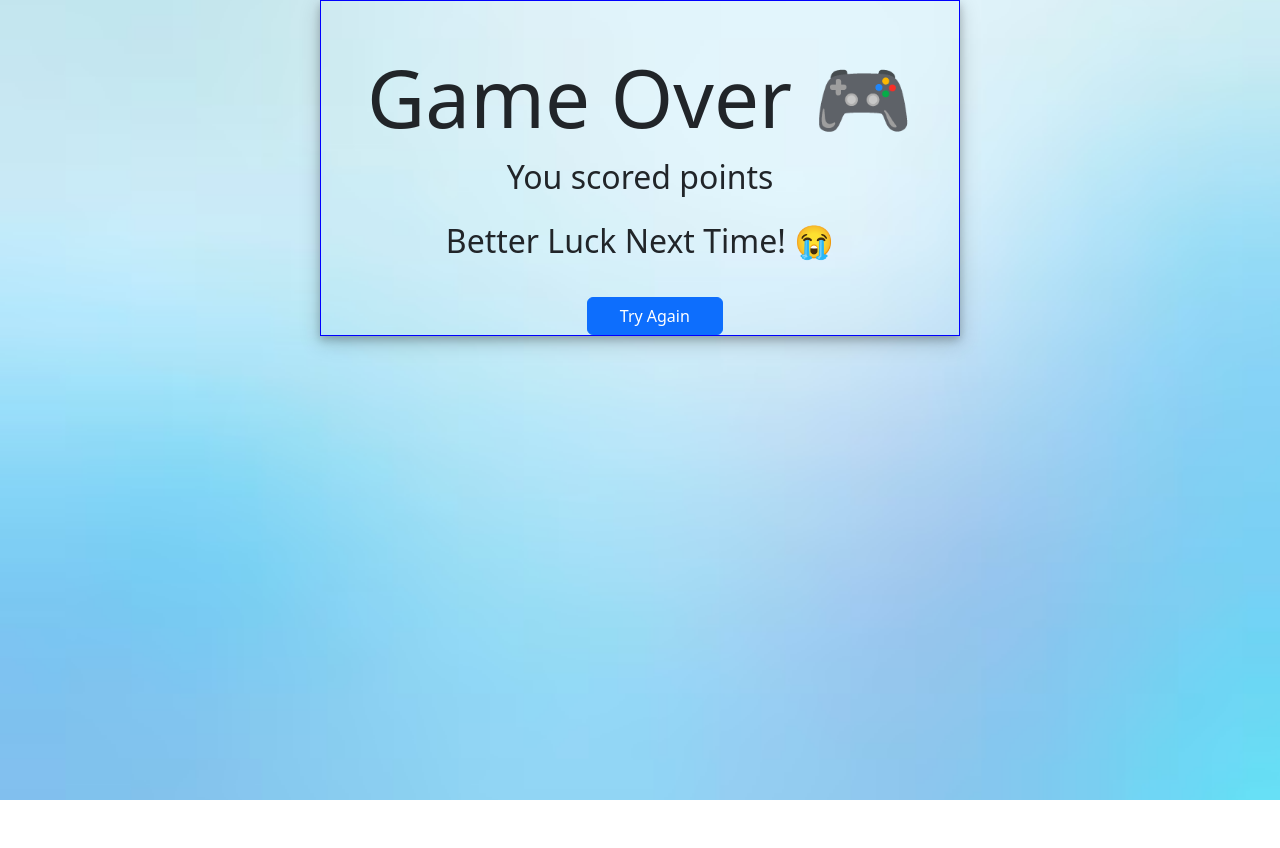
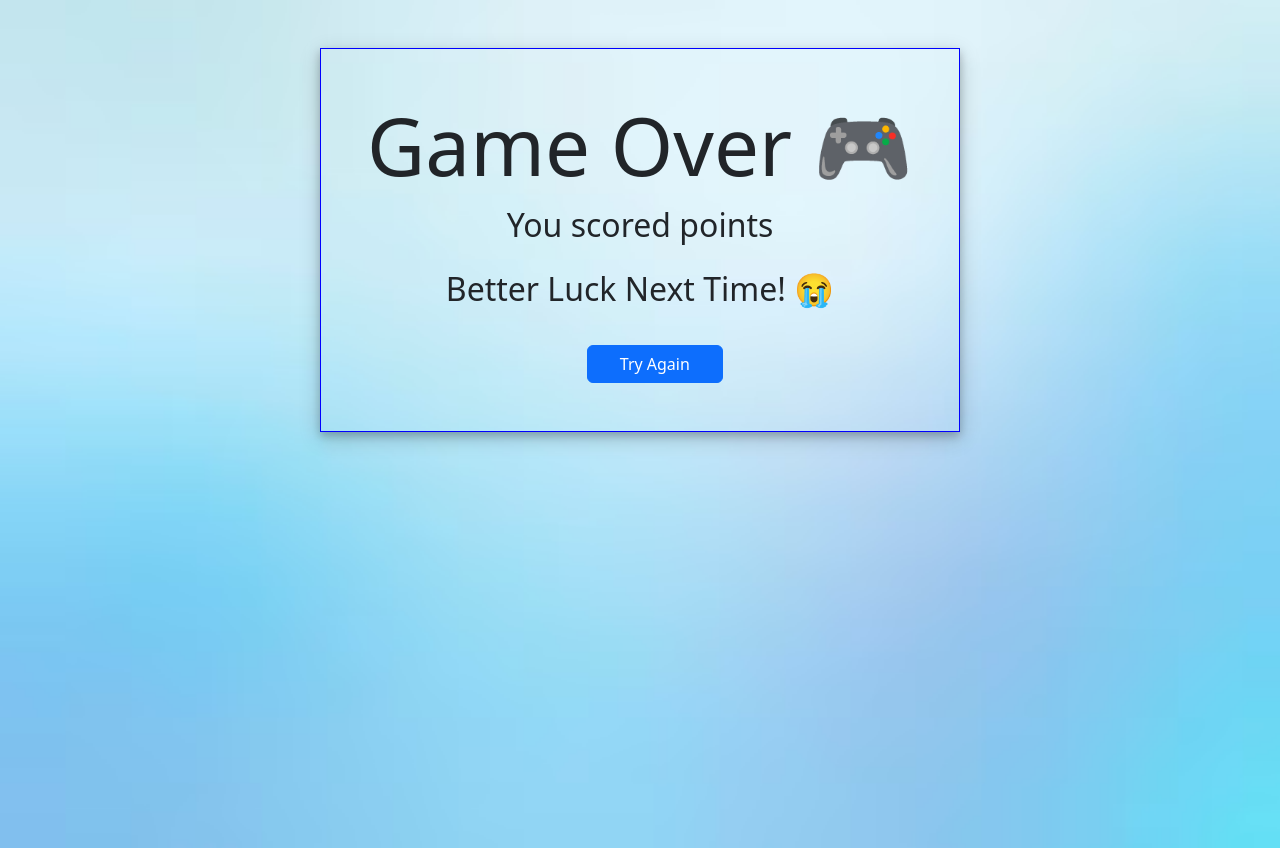
Before and after one commit to workhub101/Quiz-show, a plain HTML site: page score.html in a window 1280 px wide. Before the commit the page ends 800 px from the top, so only its background shows below. Drawn offline with nearby package versions, Linux system fonts and the light colour scheme.

Commit message:
fixed padding and margin

```diff
--- a/score.html
+++ b/score.html
@@ -40,7 +40,7 @@
     </style>
 </head>
 <body>
-    <div class="centre">
+    <div class="centre mt-5">
     <div class="outer_div">
         <div class="centre mt-5">
             <h1>Game Over 🎮</h1>
@@ -51,7 +51,7 @@
         <div class="centre mx-1">
             <p id="message"></p>
         </div class = "mb-5 centre pe-5">
-        <div class="d-grid gap-2 col-2 mx-auto" >
+        <div class="d-grid gap-2 col-2 mx-auto pb-5" >
 
             <a href="./index.html"><button class="btn btn-primary" >Try Again</button></a>
         </div>
@@ -67,7 +67,7 @@
         }
          if(finalScore >= 20) {
             var perfectScoreMessage = document.getElementById("message")
-            perfectScoreMessage.innerHTML = `<p id="message"> Perfect score Excellent!&#128515</p>`
+            perfectScoreMessage.innerHTML = `<p id="message"> Perfect score Excellent! &#128515</p>`
         }
         if(finalScore > 5 && finalScore < 10 ) {
             var subParScoreMessage = document.getElementById("message")
@@ -75,7 +75,7 @@
         }
         if (finalScore > 10 && finalScore < 15){
              var averageScoreMessage = document.getElementById("message")
-            averageScoreMessage.innerHTML = `<p id="message">Good job but more work needs to be done! 	&#128528;</p>`
+            averageScoreMessage.innerHTML = `<p id="message">Good job but more work needs to be done! &#128528;</p>`
         }
         if (finalScore > 15 && finalScore < 20){
             var aboveScoreMessage = document.getElementById("message")
```
